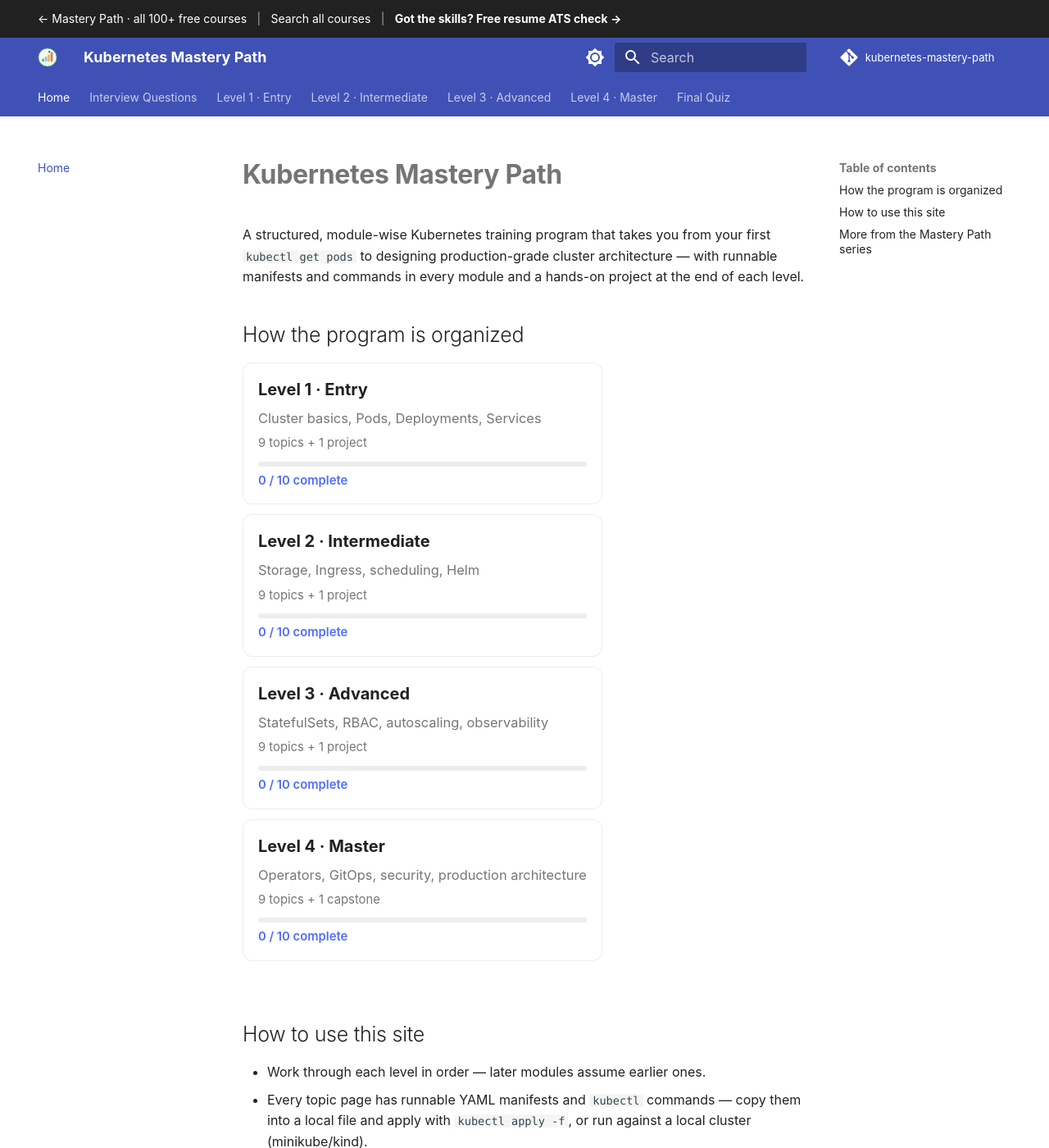
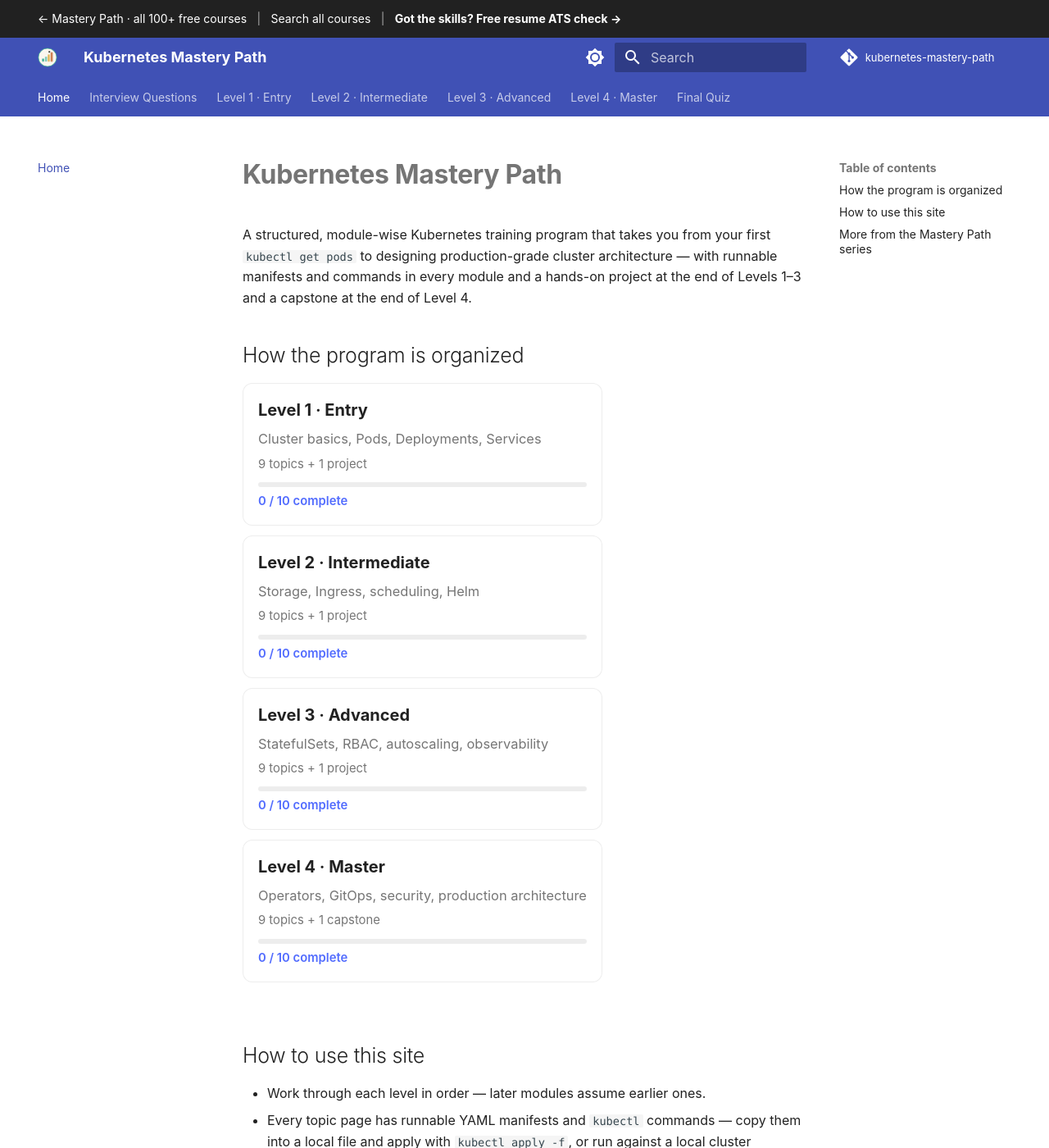
Before and after one commit to SIGILIPELLI/kubernetes-mastery-path, an MkDocs documentation site: the page built from docs/index.md, in a window 1280 px wide and 1400 px high. Shown: the whole window at 82% size. Built offline with MkDocs 1.6.1 and Material for MkDocs 9.7.7, drawn with Linux system fonts in a browser that asks for light colours; comment, search, counter and statistics services are not loaded; some of the changed text lies outside the part shown.

Commit message:
Course home: state that Levels 1-3 end with a project and Level 4 with the capstone
Co-Authored-By: Claude Sonnet 5.5 <noreply@anthropic.com>

```diff
--- a/docs/index.md
+++ b/docs/index.md
@@ -7,8 +7,7 @@ description: "Free Kubernetes course from beginner to advanced -- hands-on lesso
 
 A structured, module-wise Kubernetes training program that takes you from your
 first `kubectl get pods` to designing production-grade cluster architecture —
-with runnable manifests and commands in every module and a hands-on project at
-the end of each level.
+with runnable manifests and commands in every module and a hands-on project at the end of Levels 1–3 and a capstone at the end of Level 4.
 
 ## How the program is organized
 
@@ -25,7 +24,7 @@ the end of each level.
 - Every topic page has runnable YAML manifests and `kubectl` commands — copy
   them into a local file and apply with `kubectl apply -f`, or run against a
   local cluster (minikube/kind).
-- Each level ends with a project that combines everything learned in that level.
+- Levels 1–3 each end with a project that combines everything learned in that level, and Level 4 ends with the course capstone.
 - Use the search bar (top of the page) to jump straight to a topic.
 
 Start here → [Level 1 · Entry](level-1/index.md)
```
